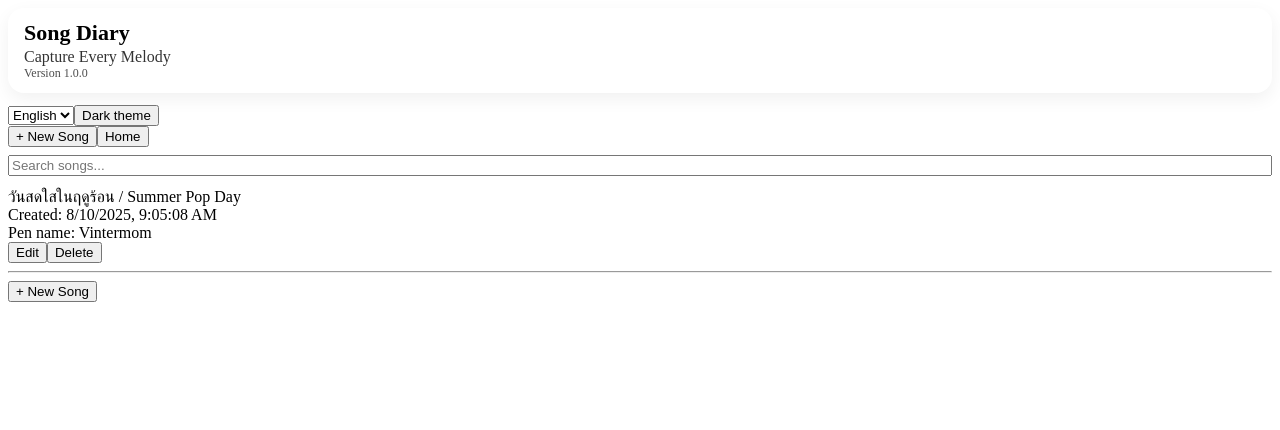
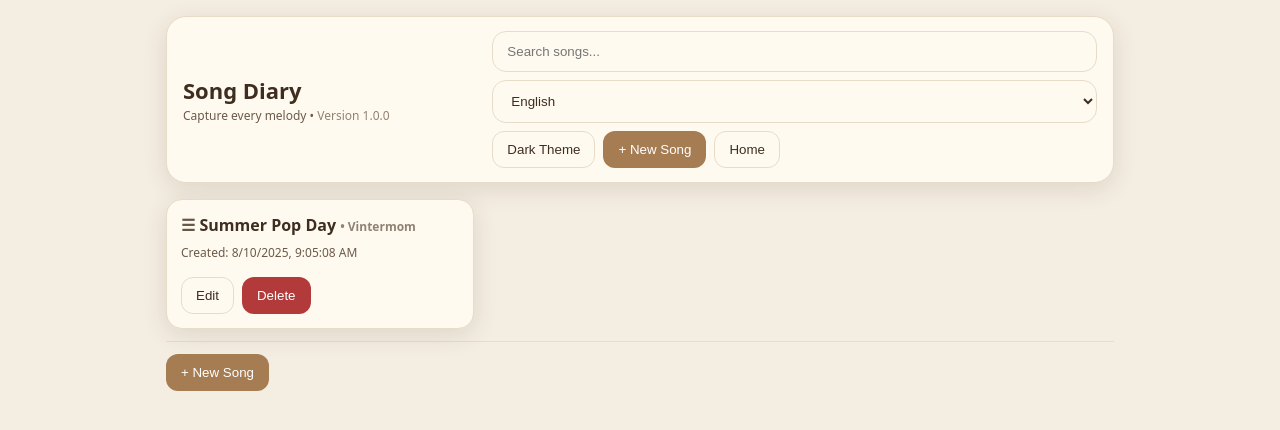
Before and after one commit to Vintermom/SongDiary, a React (Vite) app: page / in a window 1280 px wide. Shown: the top 430 px of the page. Built offline with nearby package versions, Linux system fonts and the light colour scheme.

Commit message:
Replace with complete app

```diff
--- a/index.html
+++ b/index.html
@@ -7,7 +7,7 @@
     <title>จดบันทึก | Song Diary</title>
     <link rel="manifest" href="manifest.json" />
     <link rel="icon" href="icons/icon-192.png" />
-    <meta name="description" content="จดบันทึก | Song Diary — แอพบันทึกเพลงแบบ Minimal ธีมครีม–น้ำตาล พร้อม Dark Mode และรองรับสองภาษา (ไทย/อังกฤษ)" />
+    <meta name="description" content="จดบันทึก | Song Diary — Minimal TH/EN PWA for song notes" />
   </head>
   <body>
     <div id="root"></div>
--- a/src/App.jsx
+++ b/src/App.jsx
@@ -1,6 +1,6 @@
 import React, { useEffect, useMemo, useState } from 'react';
-import { t, getLang, setLang, SECTIONS, INSTRUMENTS, tr } from './i18n.js';
-import { listNotes, saveNote, deleteNote, getNote, ensureSample, overwriteOrder } from './storage.js';
+import { t, getLang, setLang, SECTIONS, INSTRUMENTS } from './i18n.js';
+import { listNotes, saveNote, deleteNote, getNote, ensureSample, reorderNotes } from './storage.js';
 
 const APP_VERSION = '1.0.0';
 
@@ -18,7 +18,7 @@ function useLang() {
   };
 }
 
-function Header({ langApi, onHome, onNew }) {
+function Header({ langApi, onHome, onNew, query, setQuery }) {
   const { lang, setLang, t } = langApi;
   const [isDark, setIsDark] = React.useState(() =>
     document.documentElement.classList.contains('dark') ||
@@ -29,27 +29,25 @@ function Header({ langApi, onHome, onNew }) {
     localStorage.setItem('theme', dark ? 'dark' : 'light');
     setIsDark(dark);
   }
+  function toggleTheme(){ applyTheme(!isDark); }
+
   return (
+    <div className="header-card">
       <div>
-      <div className="header-card">
-        <div className="brand">{lang==='th' ? 'จดบันทึก | Song Diary' : 'Song Diary'}</div>
-        <div className="slogan">{tr[lang].slogan}</div>
-        <div className="small-muted">Version {APP_VERSION}</div>
+        <div className="brand">{t('appName')}</div>
+        <div className="slogan">{t('slogan')} • <span className="small-muted">{t('version')} {APP_VERSION}</span></div>
       </div>
-      <div className="header" style={{gap:12, justifyContent:'space-between'}}>
       <div className="toolbar">
+        <input className="input" style={{minWidth:200}} placeholder={t('search')} value={query} onChange={e=>setQuery(e.target.value)} />
         <select className="select" value={lang} onChange={(e)=>setLang(e.target.value)} aria-label={t('language')}>
           <option value="th">ไทย</option>
           <option value="en">English</option>
         </select>
-          <button className="button" onClick={()=>applyTheme(!isDark)} aria-label={t('theme')}>
-            {isDark ? t('light') : t('dark')}
+        <button className="button" onClick={toggleTheme} aria-label={t('theme')}>
+          {isDark ? t('themeLight') : t('themeDark')}
         </button>
-        </div>
-        <div className="toolbar">
         <button className="button primary" onClick={onNew}>{t('addNew')}</button>
         <button className="button" onClick={onHome}>{t('home')}</button>
-        </div>
       </div>
     </div>
   );
@@ -58,7 +56,7 @@ function Header({ langApi, onHome, onNew }) {
 function Home({ langApi, onEdit }) {
   const { t, lang } = langApi;
   const [notes, setNotes] = useState([]);
-  const [q, setQ] = useState('');
+  const [query, setQuery] = useState('');
 
   useEffect(() => {
     const isNew = ensureSample(lang);
@@ -66,56 +64,46 @@ function Home({ langApi, onEdit }) {
     if (isNew) toast(t('sampleLoaded'));
   }, [lang]);
 
-  function onDragStart(e, idx){
-    e.dataTransfer.setData('text/plain', String(idx));
-    e.currentTarget.classList.add('dragging');
+  const filtered = notes.filter(n => {
+    const q = query.trim().toLowerCase();
+    if (!q) return true;
+    return (n.title||'').toLowerCase().includes(q) || (n.penName||'').toLowerCase().includes(q);
+  });
+
+  // Drag & drop
+  const [dragId, setDragId] = useState(null);
+  function onDragStart(id){ setDragId(id); }
+  function onDragOver(e){ e.preventDefault(); }
+  function onDrop(targetId){
+    if (!dragId || dragId===targetId) return;
+    const ids = [...filtered];
+    const arr = notes.map(n=>n.id);
+    const from = arr.indexOf(dragId);
+    const to = arr.indexOf(targetId);
+    if (from<0 || to<0) return;
+    const newArr = [...arr];
+    const [m] = newArr.splice(from,1);
+    newArr.splice(to,0,m);
+    reorderNotes(newArr);
+    setNotes(listNotes());
   }
-  function onDragEnd(e){
-    e.currentTarget.classList.remove('dragging');
-  }
-  function onDragOver(e){ e.preventDefault(); }
-  function onDrop(e, idx){
-    e.preventDefault();
-    const from = parseInt(e.dataTransfer.getData('text/plain'));
-    if (isNaN(from) || from === idx) return;
-    const arr = [...notes];
-    const [moved] = arr.splice(from,1);
-    arr.splice(idx,0,moved);
-    overwriteOrder(arr);
-    setNotes(arr);
-  }
-
-  const filtered = notes.filter(n => {
-    const title = n.title || n.title_th || n.title_en || '';
-    const pen = n.penName || '';
-    const hay = (title + ' ' + pen).toLowerCase();
-    return hay.includes(q.toLowerCase());
-  });
 
   return (
     <div>
-      <div className="searchbar">
-        <input className="input" placeholder={t('search')} value={q} onChange={e=>setQ(e.target.value)} />
-      </div>
+      <Header langApi={langApi} onHome={()=>{}} onNew={()=>onEdit(null)} query={query} setQuery={setQuery} />
       <div className="grid cards">
-        {filtered.map((n, idx) => {
+        {filtered.map(n => {
           const created = n.createdAt || n.updatedAt;
           const edited  = n.updatedAt;
           const label   = (!edited || edited === created) ? t('createdAt') : t('lastEdited');
           const when    = new Date((edited || created)).toLocaleString();
-          const title = n.title || (lang === 'th' ? (n.title_th || n.title_en) : (n.title_en || n.title_th));
           return (
-            <div className="card"
-              key={n.id}
-              draggable
-              onDragStart={(e)=>onDragStart(e, idx)}
-              onDragEnd={onDragEnd}
-              onDragOver={onDragOver}
-              onDrop={(e)=>onDrop(e, idx)}
-            >
-              <div className="title">{title}</div>
+            <div className="card" key={n.id} draggable onDragStart={()=>onDragStart(n.id)} onDragOver={onDragOver} onDrop={()=>onDrop(n.id)}>
+              <div className="title">
+                <span className="handle">☰</span>{' '}
+                {n.title} {n.penName ? <span className="small-muted">• {n.penName}</span> : null}
+              </div>
               <div className="muted">{label}: {when}</div>
-              {n.penName && <div className="muted">{t('penName')}: {n.penName}</div>}
               <div className="nav">
                 <button className="button" onClick={()=>onEdit(n.id)}>{t('edit')}</button>
                 <button className="button danger" onClick={()=>{ if (confirm(t('confirmDelete'))) { deleteNote(n.id); setNotes(listNotes()); }}}>{t('remove')}</button>
@@ -133,45 +121,35 @@ function Home({ langApi, onEdit }) {
 function Editor({ langApi, id, onHome }){
   const { t, lang } = langApi;
   const existing = id ? getNote(id) : null;
-  const [title, setTitle] = useState(existing?.title || existing?.title_th || existing?.title_en || '');
+  const [title, setTitle] = useState(existing?.title || '');
   const [penName, setPenName] = useState(existing?.penName || '');
   const [mood, setMood] = useState(existing?.mood || '');
-  const [lyrics, setLyrics] = useState(existing?.lyrics || existing?.lyrics_th || existing?.lyrics_en || '');
+  const [lyrics, setLyrics] = useState(existing?.lyrics || '');
   const [notes, setNotes] = useState(existing?.notes || '');
   const [section, setSection] = useState('Intro');
   const [instrument, setInstrument] = useState(existing?.instrument || 'Guitar');
-  const [saved, setSaved] = useState(false);
 
   useEffect(()=>{ window.scrollTo({ top:0, behavior:'smooth' }); },[]);
 
-  const timestamp = useMemo(()=> new Date().toLocaleString(), [title, lyrics, mood, instrument, notes, penName]);
+  const timestamp = useMemo(()=> new Date().toLocaleString(), [title, penName, lyrics, mood, instrument, notes]);
 
   function insertSection() {
-    let label = `[${section}]`;
-    if (section === 'Intro' || section === 'Solo' || section === 'Riff') {
-      label = `[${section}: ${instrument}]`;
-    }
-    setLyrics(prev => (prev ? prev + '\n\n' : '') + label + '\n');
+    const special = ['Intro','Solo','Riff'];
+    const label = special.includes(section) ? `[${section}: ${instrument}]` : `[${section}]`;
+    setLyrics(prev => (prev ? prev + '\n' : '') + label + '\n');
   }
 
   function onSave(){
     const now = new Date().toISOString();
     const data = {
       id: existing?.id || crypto.randomUUID(),
-      title,
-      title_th: title, // keep legacy
-      title_en: title,
-      penName,
-      mood,
-      lyrics,
-      notes,
-      instrument,
+      title, penName, mood, lyrics, notes, instrument,
       createdAt: existing?.createdAt || now,
-      updatedAt: now
+      updatedAt: now,
+      order: existing?.order ?? undefined
     };
     saveNote(data);
-    setSaved(true);
-    setTimeout(()=>setSaved(false), 1300);
+    toast(t('updated'));
     onHome();
   }
 
@@ -182,58 +160,61 @@ function Editor({ langApi, id, onHome }){
 
   function printPDF(){
     const w = window.open('', '_blank');
-    const titleOut = title || 'Untitled';
-    const html = `<!doctype html><html><head><meta charset="utf-8"><title>${titleOut}</title>
+    const titleTxt = title || 'Untitled';
+    const html = `<!doctype html><html><head><meta charset="utf-8"><title>${titleTxt}</title>
       <style>
         body { font-family: 'Sarabun','Noto Sans Thai', Arial, sans-serif; padding: 24px; }
         h1 { margin: 0 0 8px; }
         .muted { color:#666; font-size:12px; margin-bottom: 16px; }
         pre { white-space: pre-wrap; word-break: break-word; }
       </style></head><body>
-      <h1>${titleOut}</h1>
+      <h1>${titleTxt}</h1>
       <div class="muted">${t('timestamp')}: ${new Date().toLocaleString()}</div>
       <pre>${(lyrics||'').replace(/[&<>]/g, s=>({"&":"&amp;","<":"&lt;",">":"&gt;"}[s]))}</pre>
       </body></html>`;
     w.document.write(html);
-    w.document.close();
-    w.focus();
-    w.print();
+    w.document.close(); w.focus(); w.print();
   }
 
   function shareEmail(){
     const subject = encodeURIComponent(title || 'Song Note');
-    const body = encodeURIComponent(`${t('penName')}: ${penName}\n${t('mood')}: ${mood}\n\n${lyrics}`);
+    const body = encodeURIComponent(`${t('mood')}: ${mood}\n${t('lyrics')}\n\n${lyrics}`);
     window.location.href = `mailto:?subject=${subject}&body=${body}`;
   }
 
   return (
     <div className="grid" style={{gap:12}}>
-      <h2 className="section-title">{t('editor')}</h2>
-      <div className="divider" />
+      <div className="header-card" style={{marginTop:4}}>
+        <div>
+          <div className="brand">{t('editor')}</div>
+          <div className="slogan">{t('slogan')} • <span className="small-muted">{t('version')} {APP_VERSION}</span></div>
+        </div>
+      </div>
 
       <label>
         {t('songTitle')}
-        <input className="input" value={title} onChange={e=>setTitle(e.target.value)} placeholder={lang==='th'?'เช่น ฤดูฝนแรก':'e.g., First Rain'} />
+        <input className="input" value={title} onChange={e=>setTitle(e.target.value)} placeholder={lang==='th'?'ใส่ชื่อเพลง':'Song title'} />
       </label>
 
+      <div className="grid two">
         <label>
           {t('penName')}
-        <input className="input" value={penName} onChange={e=>setPenName(e.target.value)} placeholder={lang==='th'?'เช่น นามปากกาของคุณ':'e.g., your alias'} />
+          <input className="input" value={penName} onChange={e=>setPenName(e.target.value)} placeholder={lang==='th'?'เช่น นามปากกา':'e.g., pen name'} />
         </label>
-
         <label>
           {t('mood')}
-        <input className="input" value={mood} onChange={e=>setMood(e.target.value)} placeholder={lang==='th'?'สดใส':'Bright'} />
+          <input className="input" value={mood} onChange={e=>setMood(e.target.value)} placeholder={lang==='th'?'เช่น สดใส 😊':'e.g., bright 😊'} />
         </label>
+      </div>
 
-      <div className="grid" style={{gridTemplateColumns:'1fr 1fr 1fr', gap:12}}>
+      <div className="grid two" style={{alignItems:'end'}}>
         <label>
           {t('section')}
           <select className="select" value={section} onChange={e=>setSection(e.target.value)}>
             {SECTIONS.map(s => <option key={s}>{s}</option>)}
           </select>
         </label>
-        {(section === 'Intro' || section === 'Solo' || section === 'Riff') && (
+        {['Intro','Solo','Riff'].includes(section) && (
           <label>
             {t('instrument')}
             <select className="select" value={instrument} onChange={e=>setInstrument(e.target.value)}>
@@ -267,15 +248,6 @@ function Editor({ langApi, id, onHome }){
         <button className="button primary" onClick={onSave}>{t('save')}</button>
         <button className="button" onClick={onHome}>{t('cancel')}</button>
       </div>
-
-      {saved && (
-        <div className="modal" role="dialog" aria-modal="true">
-          <div className="box">
-            <div style={{fontWeight:700, marginBottom:8}}>{t('updated')}</div>
-            <button className="button" onClick={()=>setSaved(false)}>OK</button>
-          </div>
-        </div>
-      )}
     </div>
   );
 }
@@ -283,7 +255,7 @@ function Editor({ langApi, id, onHome }){
 function toast(msg){
   const el = document.createElement('div');
   el.textContent = msg;
-  Object.assign(el.style, { position:'fixed', left:'50%', bottom:'24px', transform:'translateX(-50%)', background:'#000', color:'#fff', padding:'10px 14px', borderRadius:'999px', opacity:'0.9', zIndex:9999 });
+  Object.assign(el.style, { position:'fixed', left:'50%', bottom:'24px', transform:'translateX(-50%)', background:'#000', color:'#fff', padding:'10px 14px', borderRadius:'12px', opacity:'0.94', zIndex:9999, boxShadow:'0 6px 24px rgba(0,0,0,.25)' });
   document.body.appendChild(el);
   setTimeout(()=>{ el.remove(); }, 1800);
 }
@@ -299,7 +271,6 @@ export default function App(){
 
   return (
     <div className="app">
-      <Header langApi={langApi} onHome={goHome} onNew={goNew} />
       {view === 'home' && <Home langApi={langApi} onEdit={goEdit} />}
       {view === 'editor' && <Editor langApi={langApi} id={editId} onHome={goHome} />}
     </div>
--- a/src/i18n.js
+++ b/src/i18n.js
@@ -1,8 +1,9 @@
-export const tr = {
+const tr = {
   th: {
     appName: 'จดบันทึก | Song Diary',
-    slogan: 'เก็บบันทึกทุกท่วงทำนอง',
-    addNew: '+ เพิ่มเพลงใหม่',
+    slogan: 'เก็บทุกเมโลดี้ให้เป็นเรื่องราว',
+    version: 'Version',
+    addNew: '+ เพิ่มเพลง',
     edit: 'แก้ไข',
     remove: 'ลบ',
     lastEdited: 'แก้ไขล่าสุด',
@@ -25,17 +26,18 @@ export const tr = {
     cancel: 'ยกเลิก',
     confirmDelete: 'ลบบันทึกนี้หรือไม่?',
     language: 'ภาษา',
-    theme: 'ธีม',
-    light: 'ธีมสีครีม',
-    dark: 'ธีมสีดำ',
+    theme: 'โหมดสี',
+    themeDark: 'ธีมสีดำ',
+    themeLight: 'ธีมสีครีม',
     sampleLoaded: 'สร้างเพลงตัวอย่างแล้ว',
-    updated: 'บันทึกแล้ว',
-    instrument: 'เครื่องดนตรี',
-    search: 'ค้นหาเพลง...'
+    updated: 'บันทึกสำเร็จ',
+    search: 'ค้นหาเพลง...',
+    instrument: 'เครื่องดนตรี'
   },
   en: {
     appName: 'Song Diary',
-    slogan: 'Capture Every Melody',
+    slogan: 'Capture every melody',
+    version: 'Version',
     addNew: '+ New Song',
     edit: 'Edit',
     remove: 'Delete',
@@ -43,15 +45,15 @@ export const tr = {
     createdAt: 'Created',
     home: 'Home',
     editor: 'Edit Song',
-    songTitle: 'Title',
+    songTitle: 'Song Title',
     penName: 'Pen name',
     mood: 'Mood',
     section: 'Section',
     insert: 'Insert',
     lyrics: 'Lyrics',
     notes: 'Additional notes',
-    timestamp: 'Local Timestamp',
-    copyLyrics: 'Copy Lyrics',
+    timestamp: 'Local timestamp',
+    copyLyrics: 'Copy lyrics',
     savePDF: 'Save as PDF',
     print: 'Print',
     shareEmail: 'Share via Email',
@@ -60,23 +62,20 @@ export const tr = {
     confirmDelete: 'Delete this note?',
     language: 'Language',
     theme: 'Theme',
-    light: 'Cream theme',
-    dark: 'Dark theme',
+    themeDark: 'Dark Theme',
+    themeLight: 'Cream Theme',
     sampleLoaded: 'Sample song created',
     updated: 'Saved',
-    instrument: 'Instrument',
-    search: 'Search songs...'
+    search: 'Search songs...',
+    instrument: 'Instrument'
   }
 };
 
 export function getLang() {
   return localStorage.getItem('lang') || (navigator.language?.startsWith('th') ? 'th' : 'en');
 }
-export function setLang(lang) {
-  localStorage.setItem('lang', lang);
-}
+export function setLang(lang) { localStorage.setItem('lang', lang); }
 export function t(lang, key) { return tr[lang][key] || key; }
 
-// Sections (added Pre-Chorus, Bridge, Rap, Riff; use generic 'Verse')
-export const SECTIONS = ['Intro','Pre-Chorus','Verse','Bridge','Rap','Hook','Solo','Riff','Outro'];
-export const INSTRUMENTS = ['Guitar','Piano','Violin','Saxophone','Flute','Synth','Drums','Bass'];
+export const SECTIONS = ['Intro','Pre-Chorus','Hook','Verse 1','Verse 2','Verse 3','Bridge','Rap','Riff','Solo','Outro'];
+export const INSTRUMENTS = ['Guitar','Piano','Violin','Saxophone','Flute','Synth'];
--- a/src/storage.js
+++ b/src/storage.js
@@ -1,36 +1,47 @@
-const LS_KEY = 'song-diary-notes-v2'; // bump to v2 for new shape
+const LS_KEY = 'song-diary-notes-v2';
 
 export function listNotes() {
-  return JSON.parse(localStorage.getItem(LS_KEY) || '[]');
+  const arr = JSON.parse(localStorage.getItem(LS_KEY) || '[]');
+  // sort by 'order' then updatedAt desc as fallback
+  return arr.sort((a,b)=> (a.order??0)-(b.order??0) || String(b.updatedAt).localeCompare(String(a.updatedAt)));
 }
-export function overwriteOrder(newArr){
-  localStorage.setItem(LS_KEY, JSON.stringify(newArr));
+export function setAllNotes(arr){
+  localStorage.setItem(LS_KEY, JSON.stringify(arr));
 }
 export function saveNote(note) {
   const arr = listNotes();
   const idx = arr.findIndex(n => n.id === note.id);
-  if (idx >= 0) arr[idx] = note; else arr.unshift(note);
-  localStorage.setItem(LS_KEY, JSON.stringify(arr));
+  if (idx >= 0) arr[idx] = note; else { note.order = arr.length; arr.push(note); }
+  setAllNotes(arr);
 }
 export function getNote(id) {
   return listNotes().find(n => n.id === id);
 }
 export function deleteNote(id) {
   const arr = listNotes().filter(n => n.id !== id);
-  localStorage.setItem(LS_KEY, JSON.stringify(arr));
+  // reindex order
+  arr.forEach((n,i)=> n.order = i);
+  setAllNotes(arr);
+}
+export function reorderNotes(idsInOrder){
+  const arr = listNotes();
+  const map = new Map(arr.map(n=>[n.id,n]));
+  const newArr = idsInOrder.map((id,i)=> ({...map.get(id), order:i})).filter(Boolean);
+  setAllNotes(newArr);
 }
 export function ensureSample(lang) {
   if (listNotes().length) return false;
   const now = new Date().toISOString();
   const note = {
     id: crypto.randomUUID(),
-    title: 'วันสดใสในฤดูร้อน / Summer Pop Day',
+    title: lang==='th' ? 'วันสดใสในฤดูร้อน' : 'Summer Pop Day',
     penName: 'Vintermom',
-    mood: 'สดใส 😊',
-    lyrics: '[Intro]\nแดดอุ่น ๆ กับลมเบา ๆ วันนี้คือวันสดใส\n\n[Hook]\nฮัมไปกับจังหวะใจ Sunshine on my way\n\n[Verse]\nเช้าสดใส ใจลอยไปกับท้องฟ้า',
-    notes: 'ตัวอย่างเพลง Pop สดใส',
+    mood: lang==='th' ? 'สดใส 😊' : 'Bright 😊',
+    lyrics: '[Intro]\nLa-la sunshine day...\n\n[Hook]\nFeel the rhythm...',
+    notes: lang==='th' ? 'ตัวอย่างเพลง Pop สดใส' : 'Sample bright pop song',
     createdAt: now,
-    updatedAt: now
+    updatedAt: now,
+    order: 0
   };
   saveNote(note);
   return true;
--- a/src/theme.css
+++ b/src/theme.css
@@ -1,23 +1,52 @@
-/* header card */
-.header-card{
-  background: var(--card);
-  border:1px solid var(--border);
-  border-radius: 16px;
-  padding: 12px 16px;
-  margin-bottom: 12px;
-  box-shadow: 0 6px 18px rgba(0,0,0,.06);
+:root {
+  --bg: #f4ede1;
+  --card: #fffaf0;
+  --text: #3f2e1f;
+  --muted: #6b5a49;
+  --accent: #a67c52;
+  --border: #e7dcc8;
+  --shadow: 0 6px 24px rgba(63,46,31,.12);
 }
-.header-card .brand{ font-size: 22px; font-weight: 800; }
-.header-card .slogan{ opacity:.8; margin-top:2px; }
-.small-muted{ color: var(--muted); opacity:.7; font-size: 12px; }
+:root.dark {
+  --bg: #0f0f0f;
+  --card: #161616;
+  --text: #f2f2f2;
+  --muted: #c9c9c9;
+  --accent: #e6c099;
+  --border: #2a2a2a;
+  --shadow: 0 8px 30px rgba(0,0,0,.35);
+}
+* { box-sizing: border-box; }
+html, body, #root { height: 100%; margin: 0; }
+body { font-family: ui-sans-serif, system-ui, -apple-system, 'Sarabun','Noto Sans Thai', Arial, sans-serif; background: var(--bg); color: var(--text); }
 
-.section-title{ margin: 4px 2px 6px; font-weight: 700; font-size: 18px; }
-.divider{ height:1px; background:var(--border); margin:6px 0 10px; border-radius:999px; }
+.app { max-width: 980px; margin: 0 auto; padding: 16px; }
+.header-card { background: var(--card); border:1px solid var(--border); border-radius: 20px; padding: 14px 16px; box-shadow: var(--shadow); display:flex; align-items:center; justify-content:space-between; gap:12px; margin-bottom: 16px; }
+.brand { font-size: 22px; font-weight: 800; }
+.slogan { font-size: 12px; color: var(--muted); margin-top: 2px; }
+.small-muted{ color: var(--muted); opacity:.75; font-size: 12px; }
+.toolbar { display:flex; gap:8px; flex-wrap: wrap; }
+.button { padding: 10px 14px; border: 1px solid var(--border); background: var(--card); color: var(--text); border-radius: 12px; cursor: pointer; }
+.button.primary { background: var(--accent); color: #fff; border-color: transparent; }
+.button.danger { background: #b33a3a; color:#fff; border-color: transparent; }
+.select, .input, .textarea { width: 100%; padding: 12px 14px; border:1px solid var(--border); background: var(--card); color: var(--text); border-radius: 14px; }
+.textarea { min-height: 180px; resize: vertical; }
+.grid { display:grid; grid-template-columns: repeat(1, 1fr); gap: 12px; }
+@media (min-width: 760px) { .grid.two { grid-template-columns: repeat(2, 1fr);} }
+.grid.cards { grid-template-columns: 1fr; }
+@media (min-width: 640px) { .grid.cards { grid-template-columns: repeat(2, 1fr);} }
+@media (min-width: 980px) { .grid.cards { grid-template-columns: repeat(3, 1fr);} }
+.card { border:1px solid var(--border); background: var(--card); border-radius: 16px; padding: 14px; display:flex; flex-direction:column; gap:8px; box-shadow: var(--shadow); }
+.card .title { font-weight: 700; }
+.card .muted { color: var(--muted); font-size: 12px; }
+hr.sep { border: none; height: 1px; background: var(--border); margin: 12px 0; }
+.nav { display:flex; gap:8px; margin: 8px 0 0; }
+.badge { display:inline-flex; align-items:center; gap:6px; padding:6px 10px; border-radius:999px; background: var(--card); border:1px solid var(--border); font-size:12px; }
+.section-title{ margin: 4px 2px 6px; font-weight: 800; font-size: 18px; }
+.divider{ height: 1px; background: var(--border); box-shadow: 0 1px 0 rgba(0,0,0,.03) inset; margin: 6px 0 10px; border-radius: 999px; }
+.hide-on-print { }
+@media print { .hide-on-print { display:none !important; } body { background:#fff; color:#000; } .card { border:none; } }
 
-.searchbar{ display:flex; gap:8px; margin:8px 0 12px; }
-.searchbar input{ flex:1; }
-
-.card.dragging{ opacity: .6; outline: 2px dashed var(--accent); }
-
-.modal{ position:fixed; inset:0; display:flex; align-items:center; justify-content:center; background:rgba(0,0,0,.35); z-index:9999; }
-.modal .box{ background:var(--card); color:var(--text); border:1px solid var(--border); border-radius:16px; padding:20px; min-width:240px; text-align:center; }
+/* Drag handle */
+.handle { cursor: grab; opacity: .8; }
+.handle:active { cursor: grabbing; }
```
Also changed, not shown: public/service-worker.js (+16 -6 lines), public/icons/icon-192.png, public/icons/icon-512.png, public/manifest.json. Lines whose indentation alone changed are shown as unchanged.
